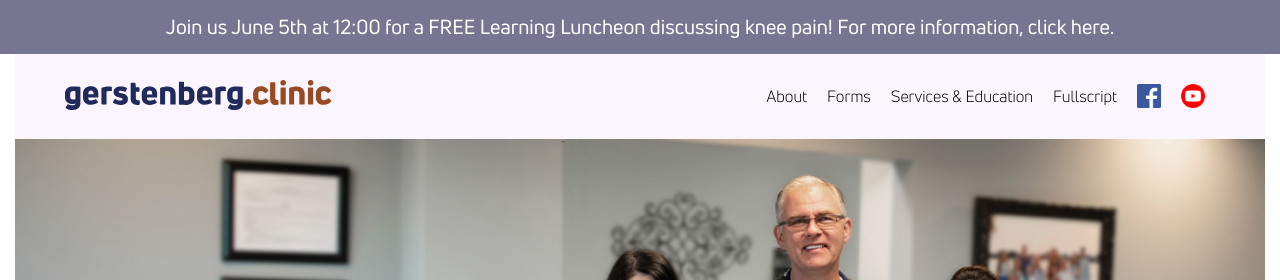
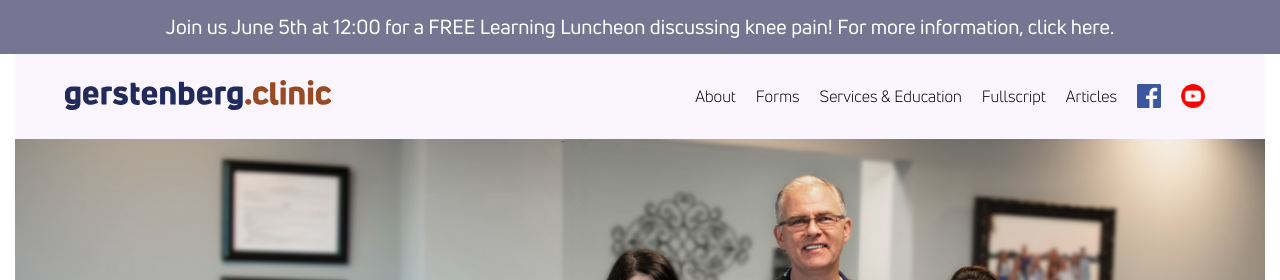
Before and after one commit to theneverwoods/gerstenberg.clinic, a Jekyll site: the page built from index.html, in a window 1280 px wide and 900 px high. Shown: the top 280 px of the window. Built offline with Jekyll 4.4.1, drawn with Linux system fonts in a browser that asks for light colours; comment, search, counter and statistics services are not loaded.

Commit message:
Update header.html

```diff
--- a/_includes/header.html
+++ b/_includes/header.html
@@ -22,8 +22,8 @@
           <li><a href="{{ site.baseurl }}/services/ed">Male Sexual Wellness</a></li>
         </ul>
       </li>
-      <li><a href="https://us.fullscript.com/welcome/gerstenbergclinic
-" target="_blank">Fullscript</a></li>
+      <li><a href="https://us.fullscript.com/welcome/gerstenbergclinic" target="_blank">Fullscript</a></li>
+      <li><a href="https://us18.campaign-archive.com/home/?u=3bdf416b29288fcc89abfd51c&id=7ebbff7022" target="_blank">Articles</a></li>
       <li><a href="https://www.facebook.com/gerstenberg.clinic/" target="_blank"><img src="{{ site.baseurl }}/img/fb-icon.png" /></a></li>
       <li><a href="https://www.youtube.com/channel/UC9HfWlvz_leYJQkM4ac-yOw" target="_blank"><img src="{{ site.baseurl }}/img/youtube-icon.png" /></a></li>
     </ul>
```
